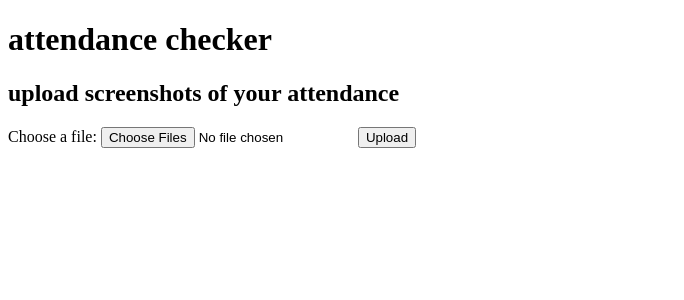
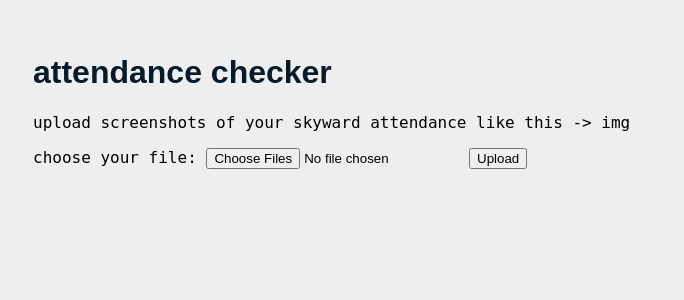
Before and after one commit to Kyra15/AttendanceChecker, a Flask app: page / in a window 1280 px wide. Shown: the top 300 px of the page, without its empty margins (0-684 px from the left). Run offline with Flask 3, Linux system fonts and the light colour scheme; some web fonts are replaced.

Commit message:
Update title and labels in index.html

```diff
--- a/templates/index.html
+++ b/templates/index.html
@@ -1,13 +1,14 @@
 <!doctype html>
 <html>
 <head>
-    <title>{{ title }}</title>
+    <title>attendance checker</title></title>
+    <link rel="stylesheet" href="styles.css">
 </head>
 <body>
     <h1>attendance checker</h1>
-    <h2>upload screenshots of your attendance</h2>
+    <p>upload screenshots of your skyward attendance like this -> <span>img</span></p>
     <form action="/upload" method="POST" enctype="multipart/form-data">
-      <label for="file-upload">Choose a file:</label>
+      <label for="file-upload">choose your file: </label>
       <input type="file" id="file-upload" name="files[]" multiple>
       <button type="submit">Upload</button>
     </form>
```
